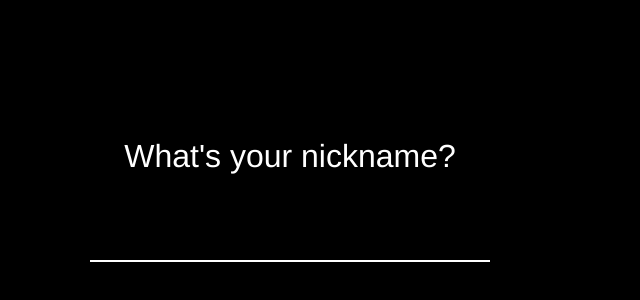
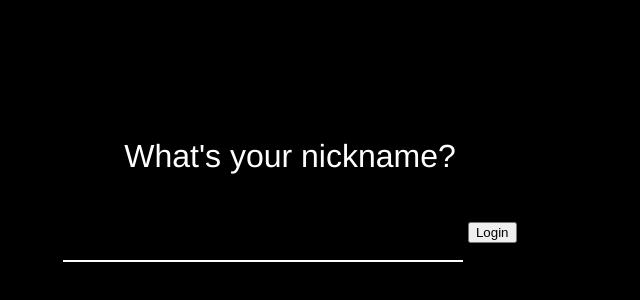
Before and after one commit to madhanapk/rtcdemo, a website: page index.html in a window 1280 px wide. Shown: the part 194-494 px from the top of the page, without its empty margins (350-990 px from the left). Drawn offline with nearby package versions, Linux system fonts and the light colour scheme; no server answers.

Commit message:
Update index.html

```diff
--- a/index.html
+++ b/index.html
@@ -168,6 +168,7 @@
       <div class="form">
         <h3 class="title">What's your nickname?</h3>
         <input class="usernameInput" type="text" maxlength="14" />
+        <button id="login" onclick="login()">Login</button>
       </div>
     </li>
   </ul>
@@ -180,6 +181,17 @@
 $( document ).ready(function(){
   var socket = io("https://phonertc-demo.herokuapp.com/");
   console.log(socket);
-})
+});
+
+function login(){
+    var name = $('.usernameInput').val();
+    if(name){
+        socket.emit('login', name,
+        function(data){
+            console.log(data);
+        }
+        );
+    }
+}
 
 </script>
```
